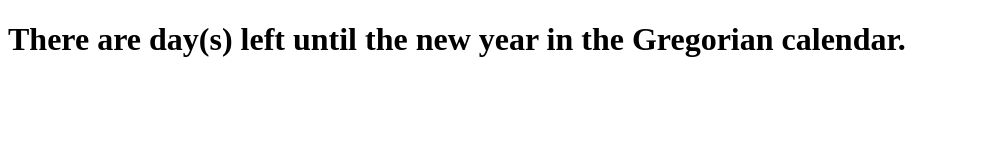
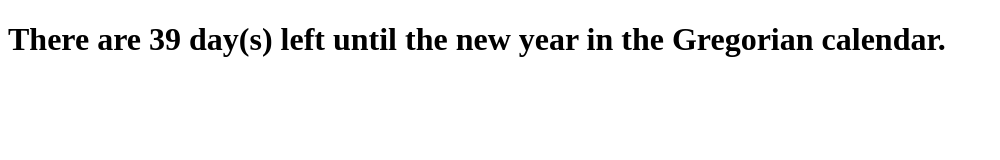
Before and after one commit to pint9785/ux220-test2, a plain HTML site: page q4.html in a window 1280 px wide. Shown: the whole page, without its empty margins (0-1000 px from the left). Drawn offline with Linux system fonts and the light colour scheme.

Commit message:
Update q4.html

```diff
--- a/q4.html
+++ b/q4.html
@@ -9,7 +9,7 @@ Visible in the "inspect" developer tools. Finish the custom element to put the d
 </head>
 
 <body>
-    <h1>There are <x-days-to-newyears></x-days-to-newyears> day(s) left until the new year in the Gregorian calendar.
+    <h1>There are <x-days-to-newyears>39</x-days-to-newyears> day(s) left until the new year in the Gregorian calendar.
     </h1>
 </body>
 <script>
```
